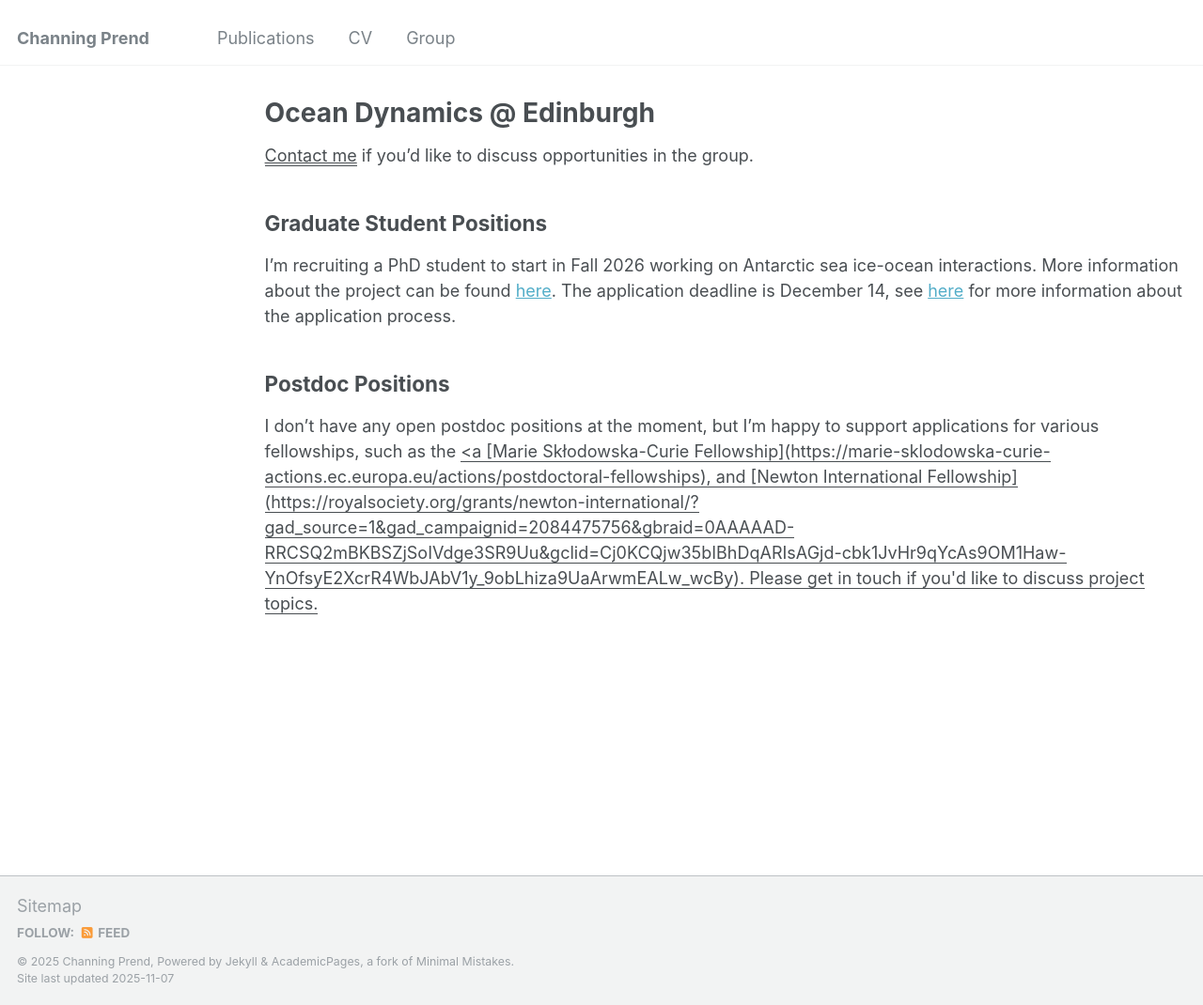
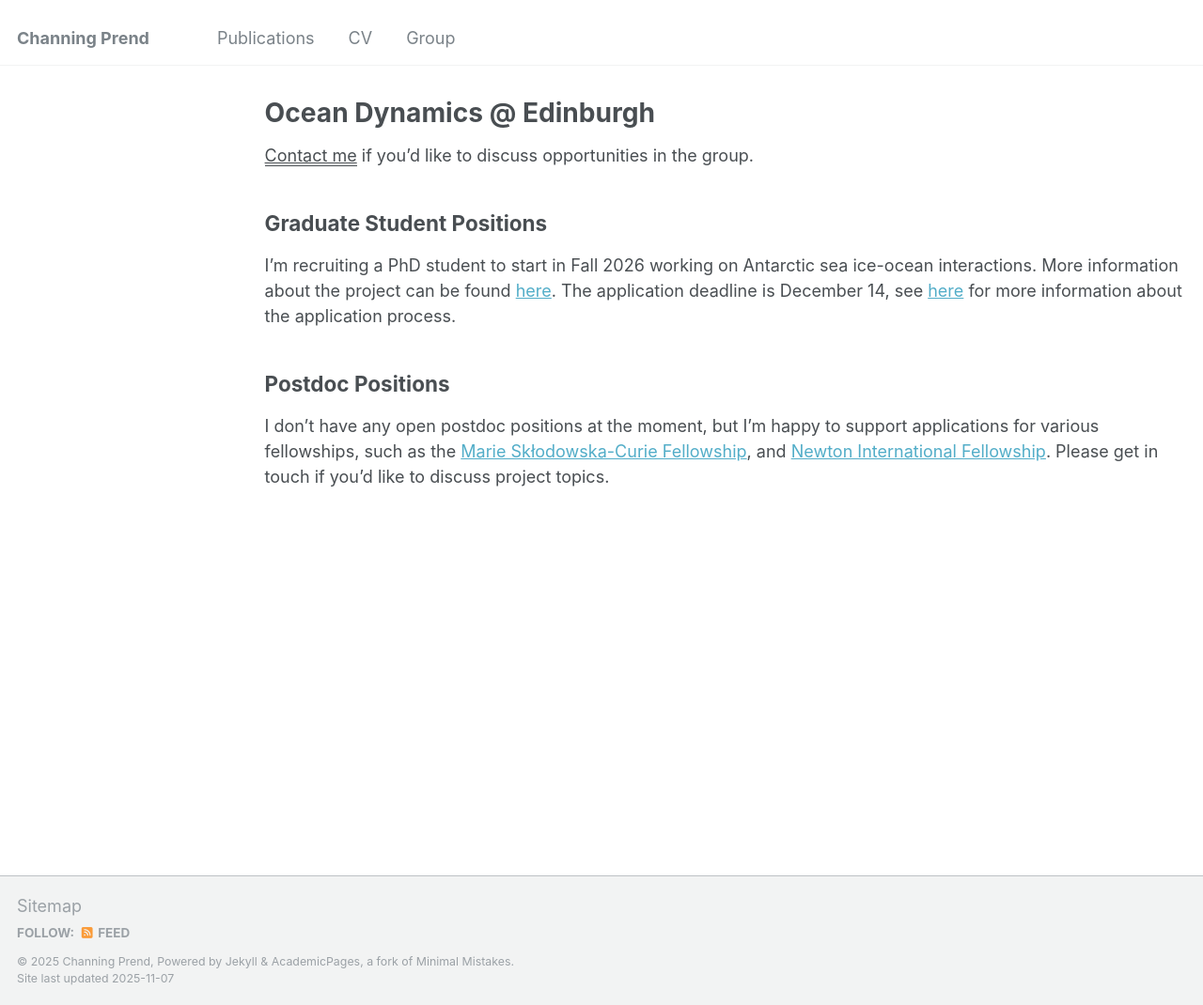
Before and after one commit to cprend/cprend.github.io, a Jekyll site: the page built from _pages/group.md, in a window 1280 px wide and 1070 px high. Shown: the whole window at 94% size. Built offline with Jekyll 4.4.1, drawn with Linux system fonts in a browser that asks for light colours.

Commit message:
Update group.md

```diff
--- a/_pages/group.md
+++ b/_pages/group.md
@@ -11,4 +11,4 @@
 I'm recruiting a PhD student to start in Fall 2026 working on Antarctic sea ice-ocean interactions. More information about the project can be found [here](https://e5-dtp.ed.ac.uk/project?item=1797). The application deadline is December 14, see [here](https://e5-dtp.ed.ac.uk/e5-dtp-application-for-2026-open-now/how-to-apply) for more information about the application process.
 
 ## Postdoc Positions
-I don't have any open postdoc positions at the moment, but I'm happy to support applications for various fellowships, such as the <u><a [Marie Skłodowska-Curie Fellowship](https://marie-sklodowska-curie-actions.ec.europa.eu/actions/postdoctoral-fellowships), and [Newton International Fellowship](https://royalsociety.org/grants/newton-international/?gad_source=1&gad_campaignid=2084475756&gbraid=0AAAAAD-RRCSQ2mBKBSZjSoIVdge3SR9Uu&gclid=Cj0KCQjw35bIBhDqARIsAGjd-cbk1JvHr9qYcAs9OM1Haw-YnOfsyE2XcrR4WbJAbV1y_9obLhiza9UaArwmEALw_wcBy). Please get in touch if you'd like to discuss project topics.
+I don't have any open postdoc positions at the moment, but I'm happy to support applications for various fellowships, such as the [Marie Skłodowska-Curie Fellowship](https://marie-sklodowska-curie-actions.ec.europa.eu/actions/postdoctoral-fellowships), and [Newton International Fellowship](https://royalsociety.org/grants/newton-international/?gad_source=1&gad_campaignid=2084475756&gbraid=0AAAAAD-RRCSQ2mBKBSZjSoIVdge3SR9Uu&gclid=Cj0KCQjw35bIBhDqARIsAGjd-cbk1JvHr9qYcAs9OM1Haw-YnOfsyE2XcrR4WbJAbV1y_9obLhiza9UaArwmEALw_wcBy). Please get in touch if you'd like to discuss project topics.
```
